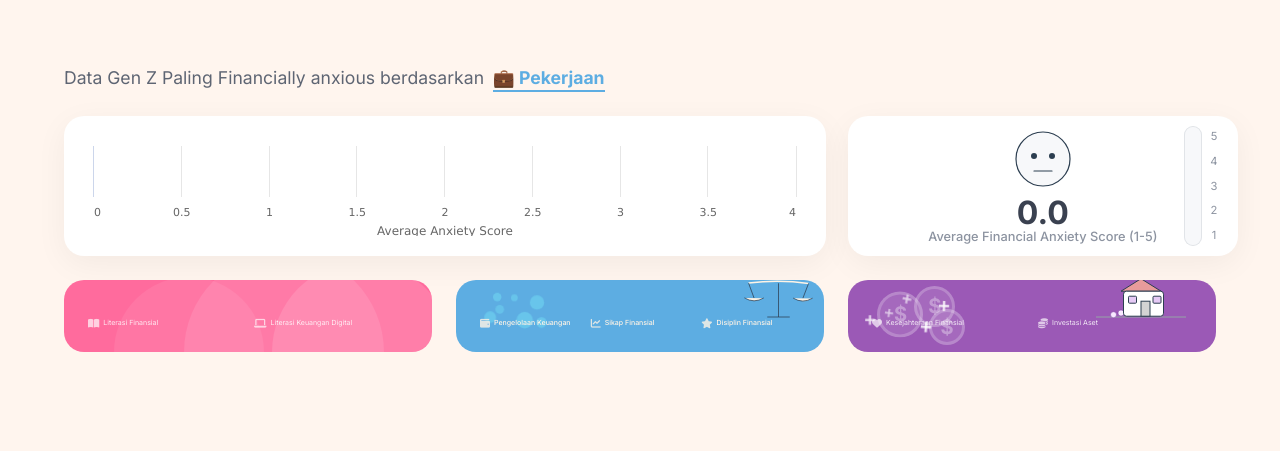
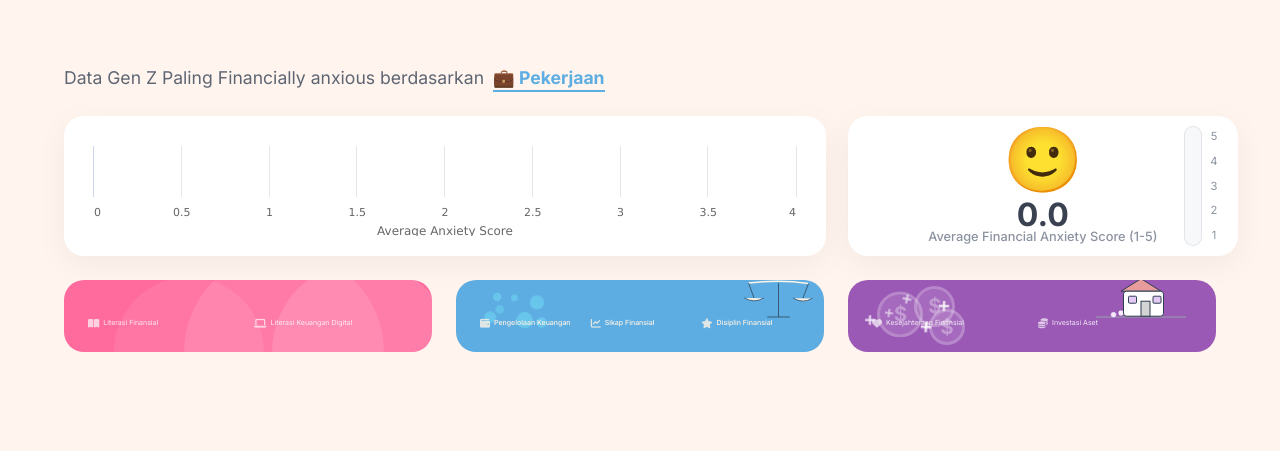
Before and after one commit to Tamatimtam/ada-ada-saja, a Flask app: template app/templates/index.html in a window 1280 px wide. Shown: the top 451 px of the page. Run offline with Flask 3, Linux system fonts and the light colour scheme; the template is opened without the code that fills it, so the values that code supplies are empty.

Commit message:
change face to emoji instead

```diff
--- a/app/static/css/components/hero-section.css
+++ b/app/static/css/components/hero-section.css
@@ -115,10 +115,11 @@
     justify-content: center;
 }
 
-.anxiety-face-wrapper svg {
-    position: absolute;
-    width: 100%;
-    height: 100%;
+/* NEW: Styling for the emoji container */
+.anxiety-emoji {
+    font-size: 64px;
+    line-height: 1;
+    transform-origin: center center;
 }
 
 .anxiety-stat {
--- a/app/static/js/components/hero-charts/anxiety-bar-chart/chart-data.js
+++ b/app/static/js/components/hero-charts/anxiety-bar-chart/chart-data.js
@@ -29,6 +29,9 @@ function updateAnxietyGauge(newScore) {
         duration: 1.5,
         ease: "power1.inOut"
     });
+
+    // 6. NEW: Call the centralized emoji update function to keep it in sync.
+    updateAnxietyEmoji(newScore);
 }
 
 // 6. Function to reset all metrics to their original, unfiltered state.
--- a/app/static/js/components/hero-charts/anxiety-face-animation/animations.js
+++ b/app/static/js/components/hero-charts/anxiety-face-animation/animations.js
@@ -1,75 +1,88 @@
+// NEW: Helper function to determine which emoji to show based on the score.
+function getEmojiForScore(score) {
+    if (score <= 2.7) return '🙂';
+    if (score <= 3.0) return '🥲';
+    if (score <= 3.3) return '😥';
+    return '😭';
+}
+
+// NEW: A dedicated, reusable function to handle the emoji animation.
+function updateAnxietyEmoji(newScore) {
+    const emojiContainer = document.getElementById('anxiety-emoji');
+    if (!emojiContainer) return; // Safety check
+
+    const currentEmoji = emojiContainer.textContent;
+    const newEmoji = getEmojiForScore(newScore);
+
+    // Only run the animation if the emoji has actually changed.
+    if (newEmoji !== currentEmoji) {
+        gsap.to(emojiContainer, {
+            scale: 0,
+            opacity: 0,
+            duration: 0.25,
+            ease: 'power2.in',
+            onComplete: () => {
+                emojiContainer.textContent = newEmoji;
+                gsap.fromTo(emojiContainer,
+                    { scale: 0, opacity: 0 },
+                    { scale: 1, opacity: 1, duration: 0.35, ease: 'back.out(2)' }
+                );
+            }
+        });
+    }
+}
+
 function createFaceAnimation(elements, targetScore) {
-    // 1. This function creates the GSAP timeline for the face animation.
-    const { anxietyScoreEl, anxietyGaugeFill, face, mouth, eyes, sweatDrop } = elements;
-
-    // 2. Create a counter object to animate the score number.
+    // 1. Destructure the updated elements.
+    const { anxietyScoreEl, anxietyGaugeFill, emojiContainer } = elements;
     const counter = { val: 0 };
 
-    // 3. A gentle, continuous nervous twitch for the face.
-    gsap.to(face, {
-        y: -0.5,
-        x: 0.5,
-        rotation: -1,
-        duration: 0.2,
-        repeat: -1,
-        yoyo: true,
-        ease: "sine.inOut",
-        repeatDelay: 1.5
-    });
+    // 2. Set the initial emoji.
+    if (emojiContainer) {
+        emojiContainer.textContent = getEmojiForScore(0);
+    }
 
-    // 4. Create the main timeline for the animation sequence.
+    // 3. Create the main GSAP timeline.
     const tl = gsap.timeline({
         defaults: { ease: "power3.out" },
         onUpdate: () => {
-            // 5. Update the score text as the animation progresses.
+            // 4. Update the score text.
             anxietyScoreEl.textContent = counter.val.toFixed(1);
+
+            // 5. MODIFIED: Call our new reusable function on every update.
+            // This keeps the logic consistent and DRY.
+            updateAnxietyEmoji(counter.val);
         }
     });
 
-    // 6. Define the animation's duration and the gauge's target height.
+    // 6. Define the main animation for the counter and gauge fill.
     const animationDuration = 2.6;
-    // MODIFIED: Use the corrected formula to accurately map the 1-5 score to a 0-100% range.
     const targetHeight = Math.max(0, (targetScore - 1) / 4) * 100;
 
-    // 7. Animate the counter and the gauge fill at the same time.
     tl.to(counter, { val: targetScore, duration: animationDuration }, 0)
         .to(anxietyGaugeFill, { height: `${targetHeight}%`, duration: animationDuration, ease: "power1.inOut" }, 0);
 
-    // 8. Schedule expression changes at specific points in the timeline.
-    tl.to(mouth, { attr: { d: "M 35 70 Q 50 62 65 70" }, duration: 0.5 }, animationDuration * (1.5 / targetScore))
-        .to(eyes, { scale: 1.3, transformOrigin: 'center center', duration: 0.4, ease: "back.out(2)" }, animationDuration * (2.5 / targetScore))
-        .fromTo(sweatDrop, { opacity: 0, y: 0 }, { opacity: 1, y: 20, duration: 1.2, ease: "none" }, animationDuration * (3.0 / targetScore));
-
-    // 9. Return the timeline.
     return tl;
 }
 
 function createHoverAnimation(elements) {
-    // 1. This function creates the hover animation for the face.
-    const { face } = elements;
-    let anxietyWobble;
+    // 1. This function animates the emoji container on hover.
+    const { emojiContainer } = elements;
+    if (!emojiContainer) return { onMouseEnter: () => { }, onMouseLeave: () => { } };
 
     return {
         onMouseEnter: () => {
-            // 2. Make the face slightly bigger.
-            gsap.to(face, { scale: 1.05, duration: 0.3, ease: 'back.out(2)' });
-            // 3. Start a more pronounced wobble animation.
-            anxietyWobble = gsap.to(face, {
-                x: 'random(-1, 1)',
-                rotation: 'random(-2, 2)',
-                duration: 0.1,
-                repeat: -1,
-                yoyo: true,
-                ease: 'power1.inOut'
+            // 2. Scale up the emoji with a bounce effect on mouse enter.
+            gsap.to(emojiContainer, {
+                scale: 1.2,
+                duration: 0.3,
+                ease: 'back.out(2)'
             });
         },
         onMouseLeave: () => {
-            // 4. When the mouse leaves, return the face to its normal state.
-            if (anxietyWobble) anxietyWobble.kill(); // 5. Stop the wobble.
-            gsap.to(face, {
+            // 3. Return the emoji to its original state with an elastic effect.
+            gsap.to(emojiContainer, {
                 scale: 1,
-                x: 0,
-                rotation: 0,
                 duration: 0.5,
                 ease: 'elastic.out(1, 0.5)'
             });
--- a/app/static/js/components/hero-charts/anxiety-face-animation/elements.js
+++ b/app/static/js/components/hero-charts/anxiety-face-animation/elements.js
@@ -1,14 +1,11 @@
-
 function getFaceAnimationElements() {
     // 1. This function gets all the DOM elements needed for the face animation.
     const elements = {
         anxietyContainer: document.getElementById('anxiety-container'),
         anxietyScoreEl: document.getElementById('avgAnxietyScore'),
         anxietyGaugeFill: document.getElementById('anxiety-gauge-fill'),
-        face: document.getElementById('face-group'),
-        mouth: document.getElementById('mouth'),
-        eyes: document.querySelectorAll('#eye-left, #eye-right'),
-        sweatDrop: document.getElementById('sweat-drop')
+        // MODIFIED: Replaced SVG elements with the new emoji container
+        emojiContainer: document.getElementById('anxiety-emoji')
     };
 
     // 2. Check if all elements are present.
--- a/app/templates/components/hero-section.html
+++ b/app/templates/components/hero-section.html
@@ -28,17 +28,8 @@
 <div class="hero-chart-container hero-chart-container--stat" id="anxiety-container">
     <div class="anxiety-stat" aria-label="Financial anxiety gauge">
         <div class="anxiety-face-wrapper">
-            <svg id="anxious-face" viewBox="0 0 100 100">
-                <g id="face-group">
-                    <circle cx="50" cy="50" r="45" fill="var(--ui-subtle-bg)" stroke="var(--illust-stroke)" stroke-width="2"/>
-                    <g id="eyes-group">
-                        <circle id="eye-left" cx="35" cy="45" r="5" fill="var(--illust-stroke)"/>
-                        <circle id="eye-right" cx="65" cy="45" r="5" fill="var(--illust-stroke)"/>
-                    </g>
-                    <path id="mouth" d="M 35 70 Q 50 70 65 70" stroke="var(--illust-stroke)" stroke-width="2" fill="none" stroke-linecap="round"/>
-                    <path id="sweat-drop" d="M 75 25 Q 80 35 75 45 Q 70 35 75 25" fill="var(--card2-bg)" opacity="0"/>
-                </g>
-            </svg>
+            <!-- MODIFIED: Replaced the SVG with a div for the emoji -->
+            <div id="anxiety-emoji" class="anxiety-emoji"></div>
         </div>
         <div class="anxiety-gauge">
             <div class="anxiety-gauge__track">
```
